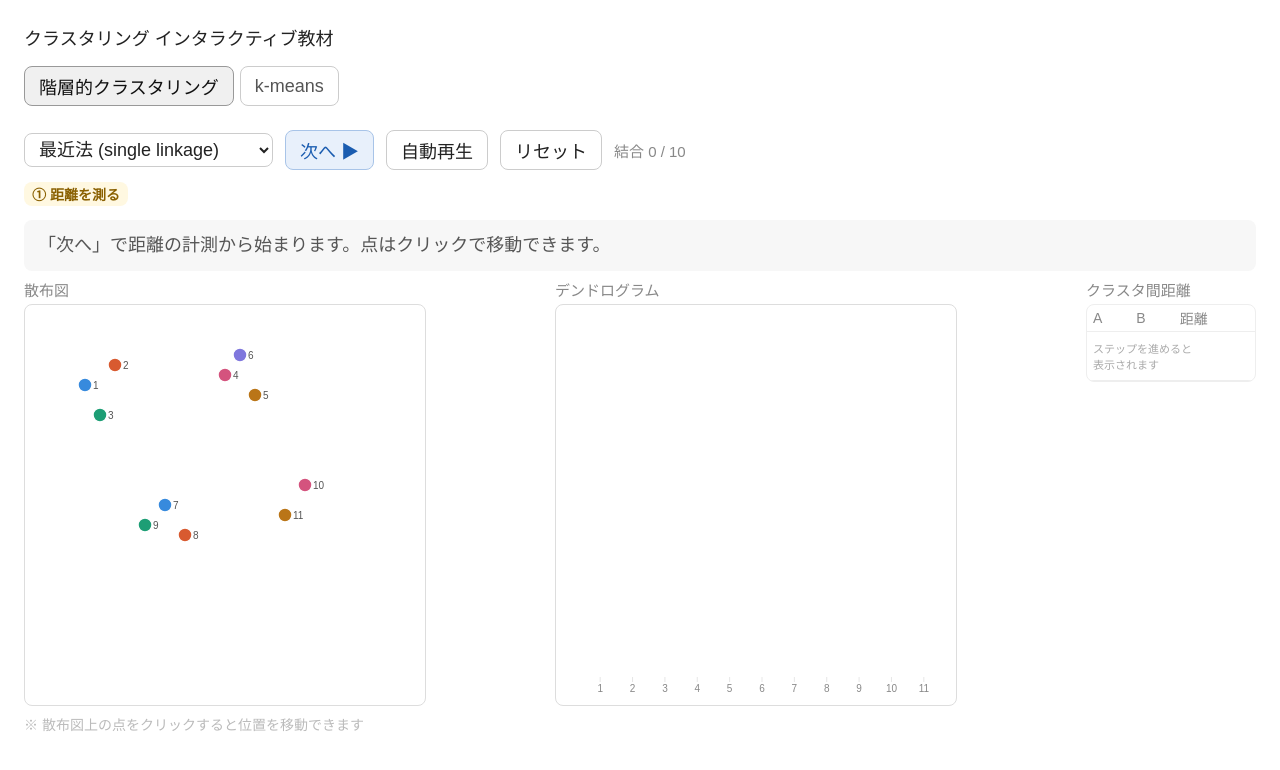
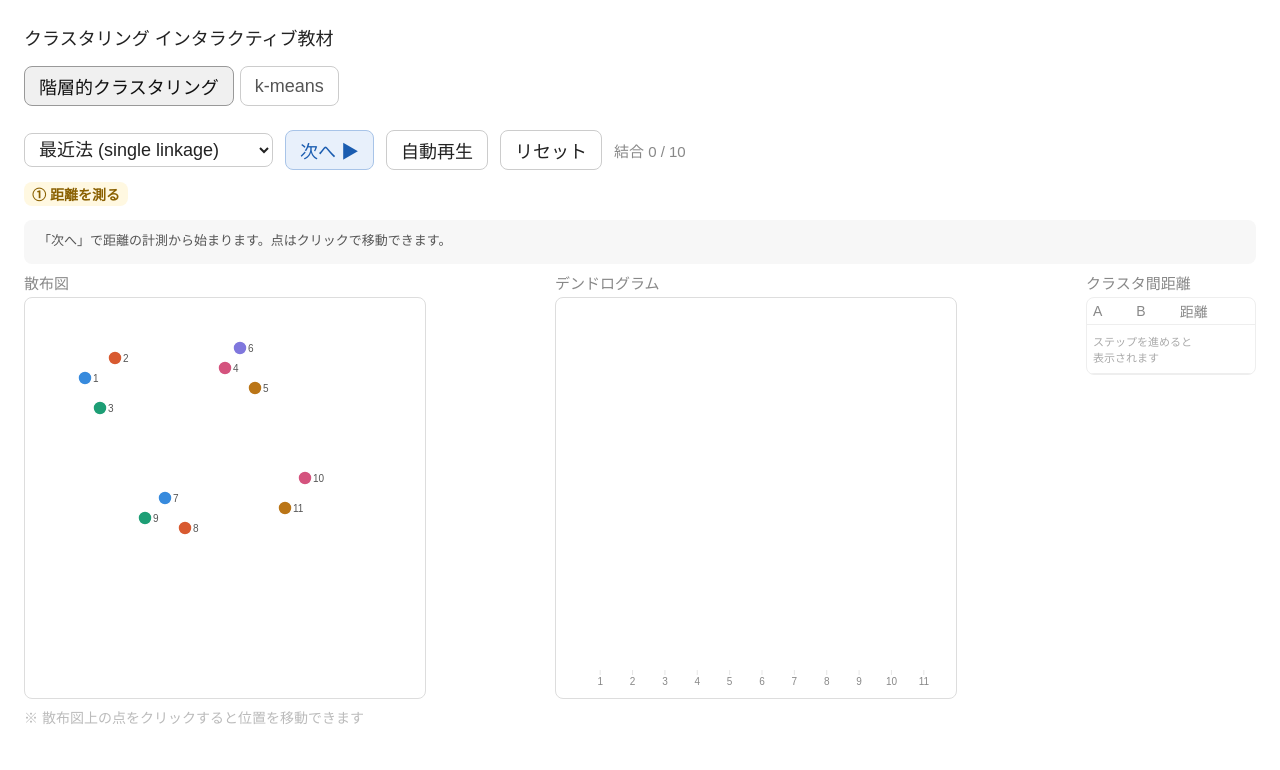
Before and after one commit to mkhlab/clustering, a plain HTML site: page index.html in a window 1280 px wide. Drawn offline with Linux system fonts and the light colour scheme.

```diff
--- a/index.html
+++ b/index.html
@@ -19,8 +19,7 @@
 .btn.primary { background: #e8f0fb; color: #1a5cb0; border-color: #a8c4e8; }
 .btn:disabled { opacity: 0.4; cursor: default; }
 select { padding: 5px 10px; border-radius: 8px; border: 1px solid #ccc; font-size: 18px; background: #fff; color: #222; cursor: pointer; }
-.info-box { border-radius: 8px; padding: 10px 14px; font-size: 18px; line-height: 1.7; margin: 0.5rem 0; }
-.info-neutral { background: #f7f7f7; color: #555; }
+.info-box { border-radius: 8px; padding: 10px 14px; font-size: 13px; line-height: 1.7; margin: 0.5rem 0; min-height: 3.4em; }.info-neutral { background: #f7f7f7; color: #555; }
 .info-measure { background: #fff8e1; color: #8a6000; }
 .info-merge   { background: #e8f5e9; color: #1b5e20; }
 .step-badge { font-size: 15px; color: #888; min-width: 90px; }
```
